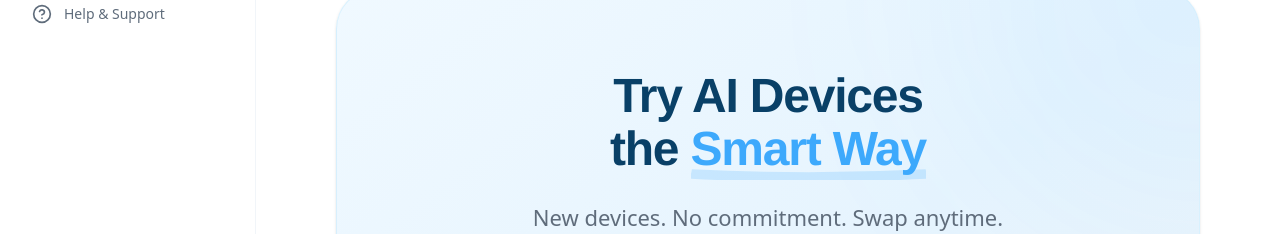
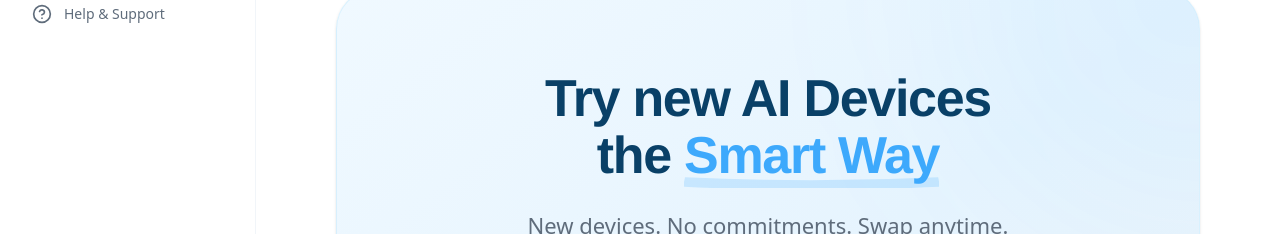
Before and after one commit to thinking-spot/techloop, a Next.js app: page / in a window 1280 px wide. Shown: the part 252-486 px from the top of the page. Built offline with nearby package versions, Linux system fonts and the light colour scheme; no server answers; the database is empty.

Commit message:
homepage hero copy

```diff
--- a/src/app/page.tsx
+++ b/src/app/page.tsx
@@ -22,8 +22,8 @@ export default async function Home() {
           {/* Background decorative blob */}
           <div className="absolute top-0 right-0 w-[500px] h-[500px] bg-[#3DA9FC]/5 blur-[100px] rounded-full pointer-events-none -translate-y-1/2 translate-x-1/2" />
 
-          <h1 className="relative mx-auto mb-6 max-w-4xl font-display text-[40px] font-bold leading-[1.1] tracking-tight text-headline md:text-[48px]">
-            Try AI Devices <br className="hidden md:block" />
+          <h1 className="relative mx-auto mb-6 max-w-4xl font-display text-[40px] font-bold leading-[1.1] tracking-tight text-headline md:text-[52px]">
+            Try new AI Devices <br className="hidden md:block" />
             the <span className="text-button relative inline-block">
               Smart Way
               <svg className="absolute w-full h-3 -bottom-1 left-0 text-button/20" viewBox="0 0 100 10" preserveAspectRatio="none">
@@ -32,7 +32,7 @@ export default async function Home() {
             </span>
           </h1>
           <p className="relative mx-auto mb-10 max-w-2xl text-[20px] text-paragraph leading-relaxed md:text-[22px]">
-            New devices. No commitment. Swap anytime. <br className="hidden md:block" />
+            New devices. No commitments. Swap anytime. <br className="hidden md:block" />
             Find the perfect fit for $48/month.
           </p>
 
```
